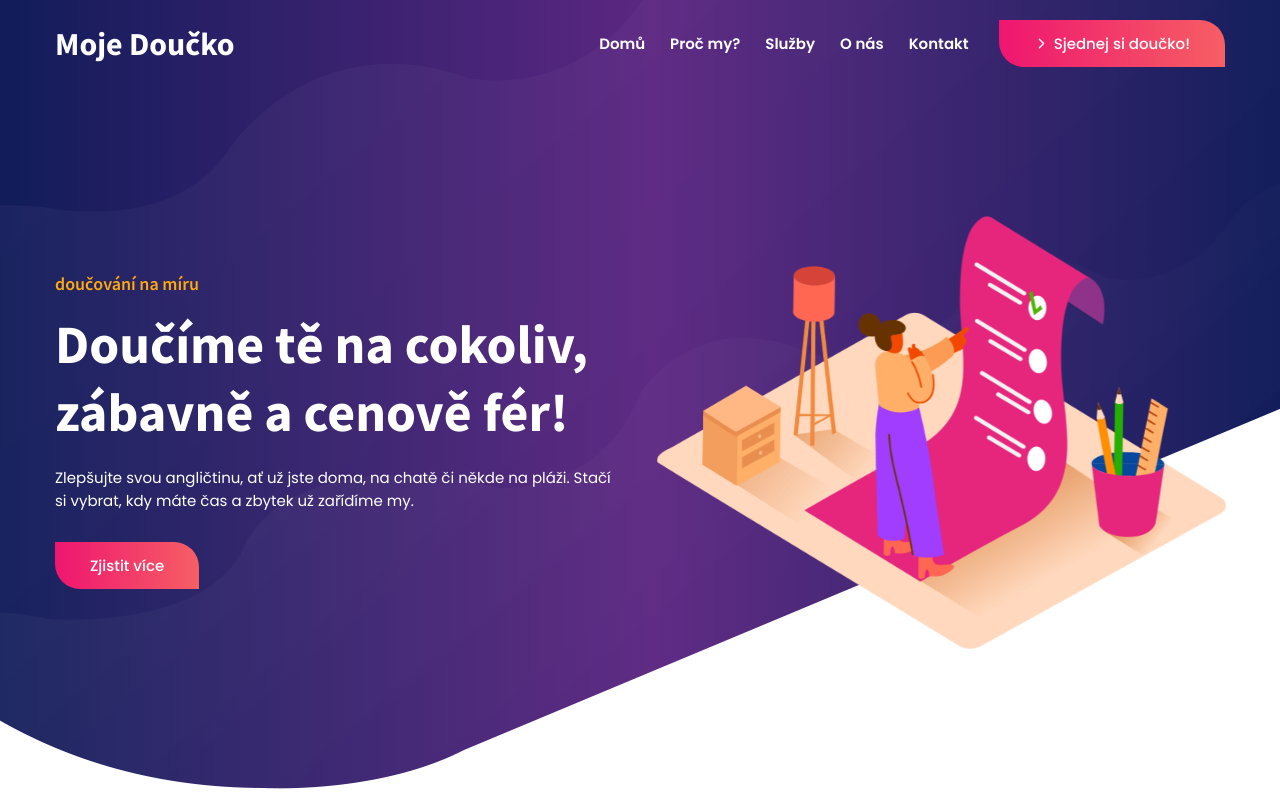
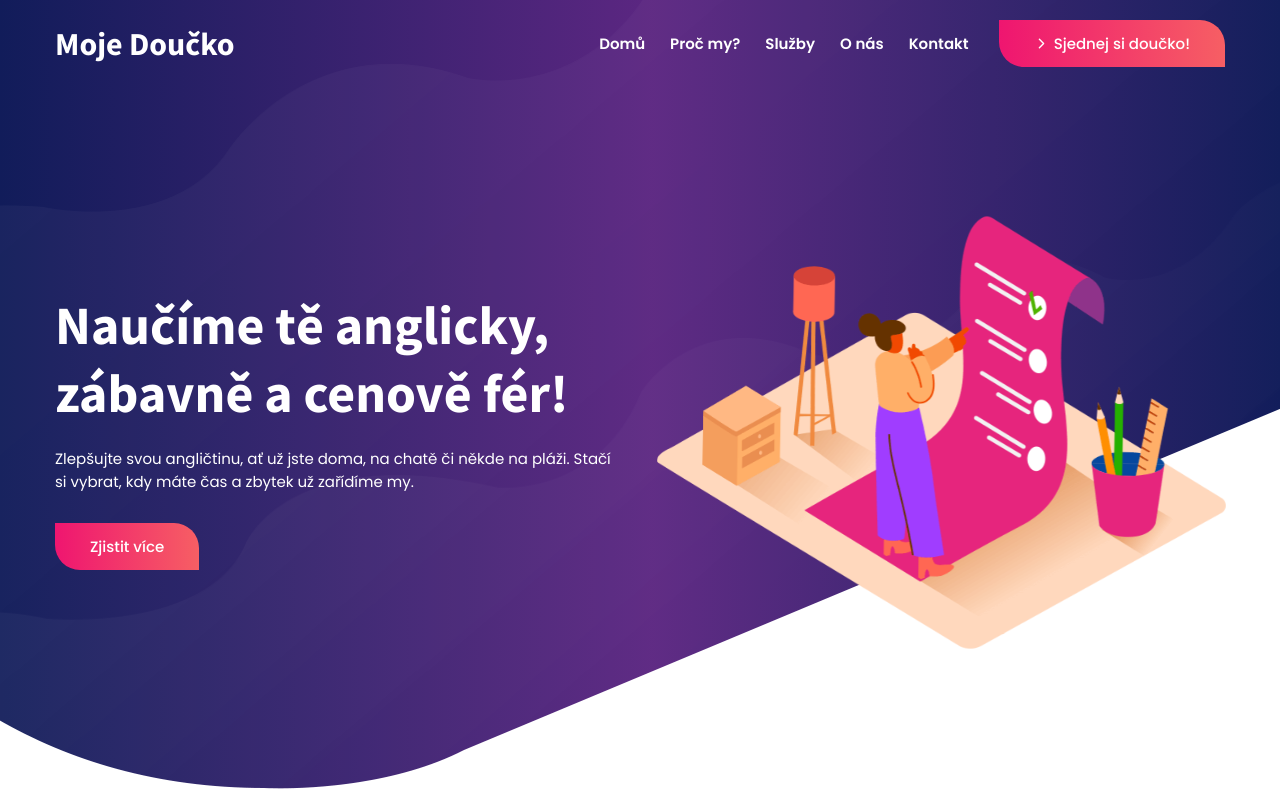
Before and after one commit to zsvkarty/mojedoucko.github.io, a plain HTML site: page index.html in a window 1280 px wide. Shown: the top 800 px of the page. Drawn offline with nearby package versions, Linux system fonts and the light colour scheme.

Commit message:
update main text

```diff
--- a/index.html
+++ b/index.html
@@ -108,9 +108,8 @@
 
           <div class="hero-content">
 
-            <p class="hero-subtitle">doučování na míru</p>
 
-            <h2 class="h2 hero-title">Doučíme tě na cokoliv, zábavně a cenově fér!</h2>
+            <h2 class="h2 hero-title">Naučíme tě anglicky, zábavně a cenově fér!</h2>
 
             <p class="hero-text">
               Zlepšujte svou angličtinu, ať už jste doma, na chatě či někde na pláži. Stačí si vybrat, kdy máte čas a zbytek už zařídíme my.
```
